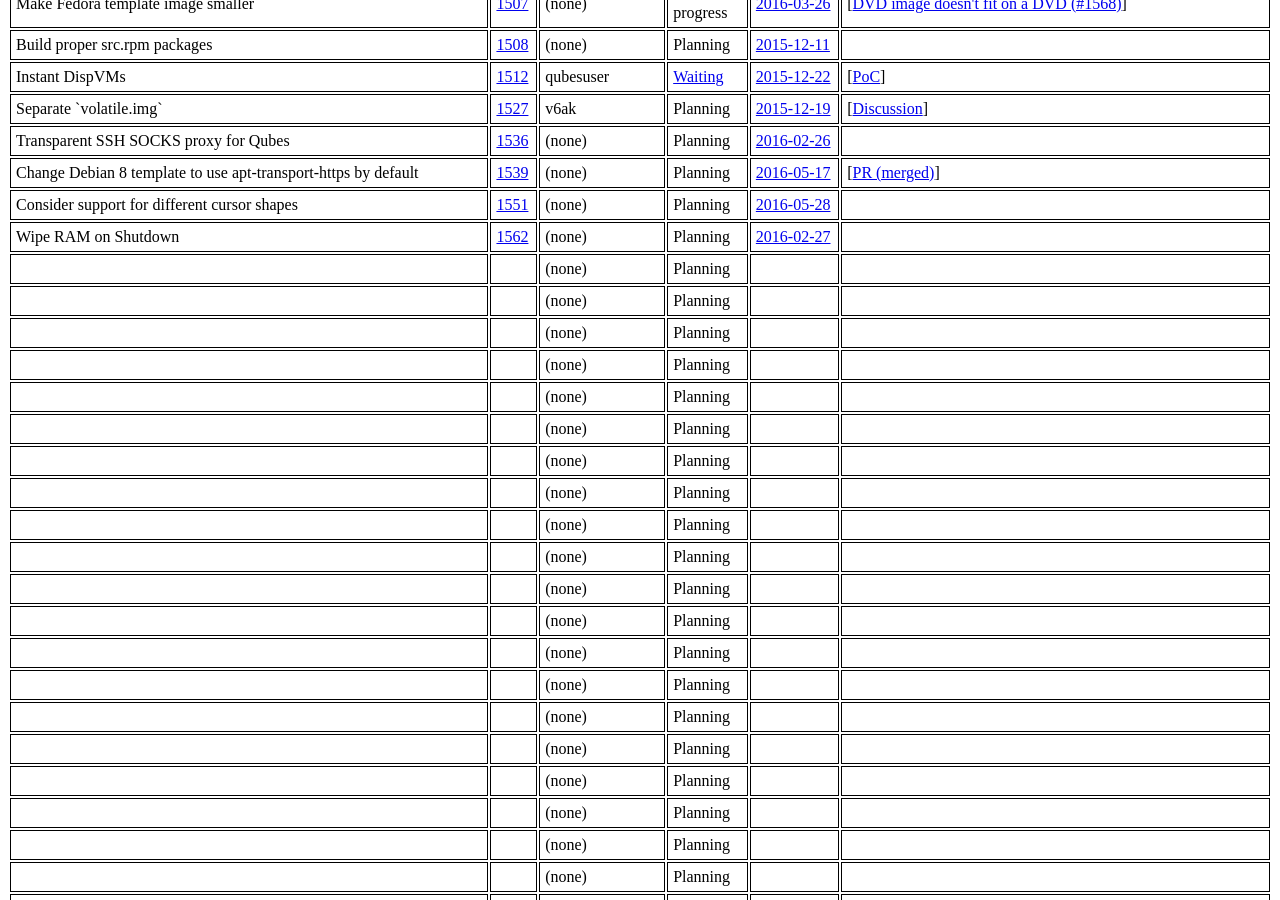
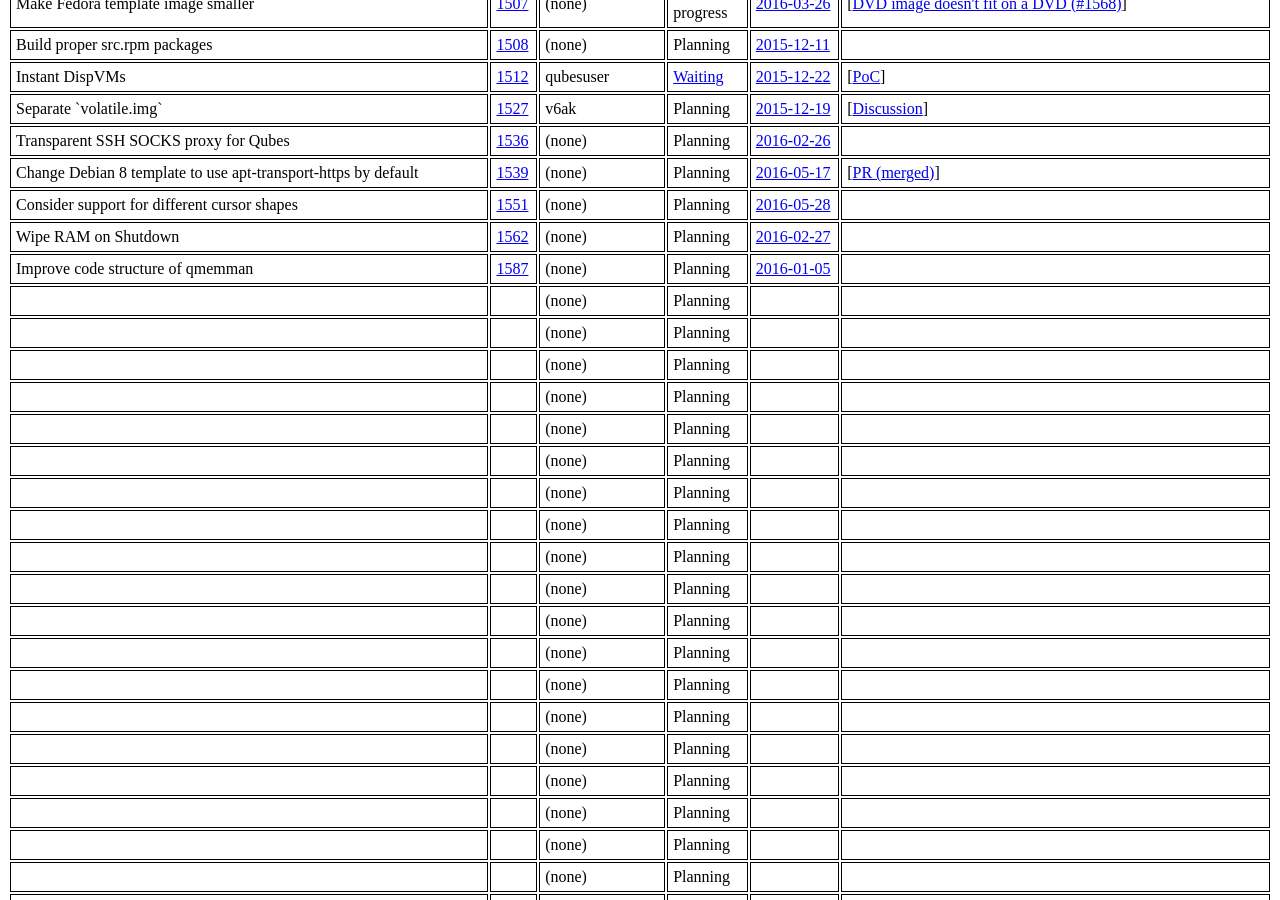
Before and after one commit to QubesOS/qubes-issues, a Jekyll site: the page built from index.md, in a window 1280 px wide and 900 px high, scrolled down 2208 px. Built offline with Jekyll 4.4.1, drawn with Linux system fonts in a browser that asks for light colours.

Commit message:
Track #1587

```diff
--- a/_data/features.yml
+++ b/_data/features.yml
@@ -977,15 +977,15 @@
   - desc   :
     url    :
 
-- name   :
-  issue  :
+- name   : Improve code structure of qmemman
+  issue  : 1587
   devs   :
   status :
-    term   :
+    term   : Planning
     url    :
   updated:
-    date   :
-    url    :
+    date   : 2016-01-05
+    url    : https://github.com/QubesOS/qubes-issues/issues/1587#issue-125089719
   info   :
   - desc   :
     url    :
```
